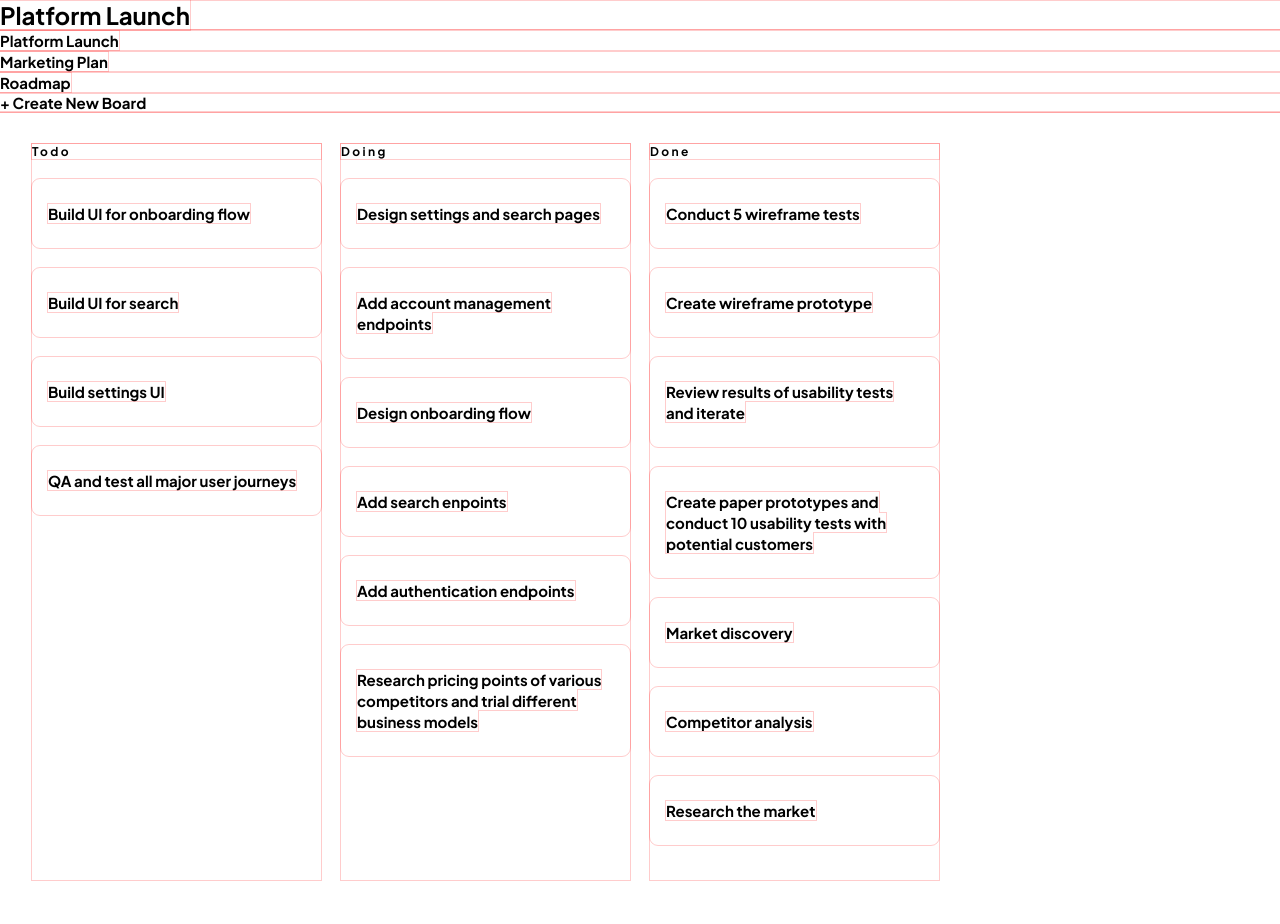
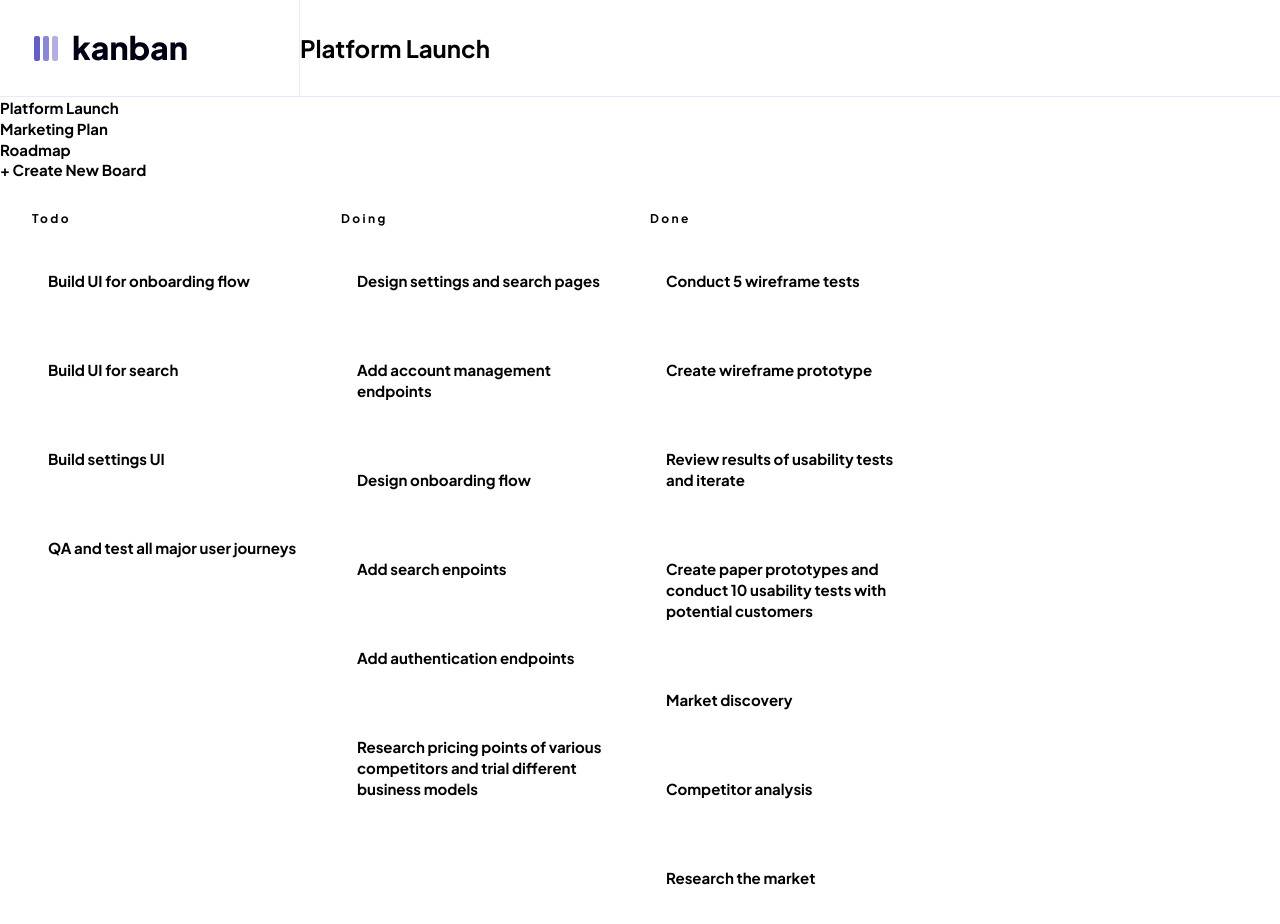
Before and after one commit to DawidGawronskiDev/Kanban-task-management-web-app, a website built with webpack: page src/template.html in a window 1280 px wide. Built offline with nearby package versions, Linux system fonts and the light colour scheme.

Commit message:
Add basic styling for header

```diff
--- a/src/style.css
+++ b/src/style.css
@@ -11,7 +11,7 @@
   margin: 0;
   padding: 0;
   box-sizing: border-box;
-  outline: 1px solid hsla(0, 100%, 50%, 0.2);
+  /* outline: 1px solid hsla(0, 100%, 50%, 0.2); */
 }
 
 body {
@@ -146,6 +146,28 @@ body {
   background-color: var(--main-purple-hover);
 }
 
+/* Header */
+.header {
+  width: 100%;
+  height: 97px;
+
+  display: flex;
+  align-items: center;
+
+  border-bottom: 1px solid var(--lines-light);
+}
+
+.header-logo-container {
+  width: 300px;
+  height: 100%;
+
+  background-image: url("./assets/logo-dark.svg");
+  background-position: 34px center;
+  background-repeat: no-repeat;
+
+  border-right: 1px solid var(--lines-light);
+}
+
 /* Board */
 .board-element {
   width: 100%;
```
